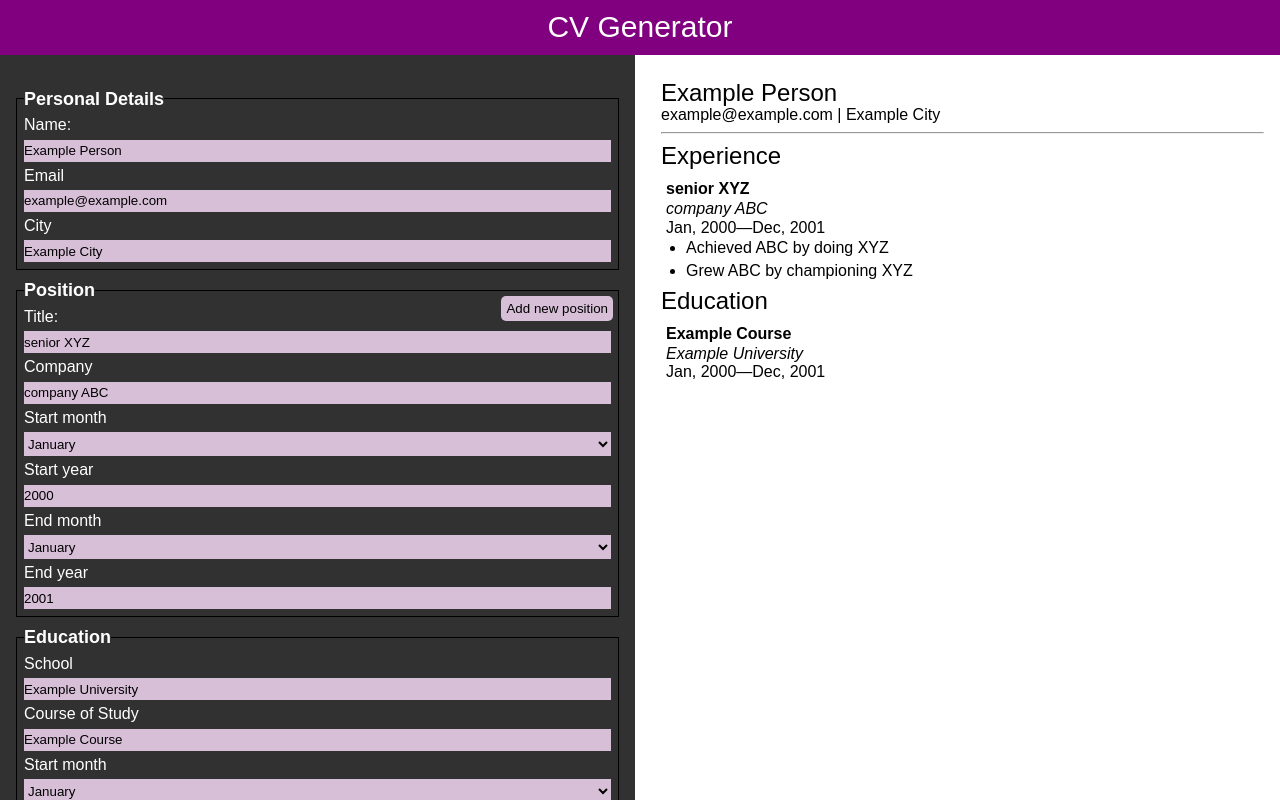
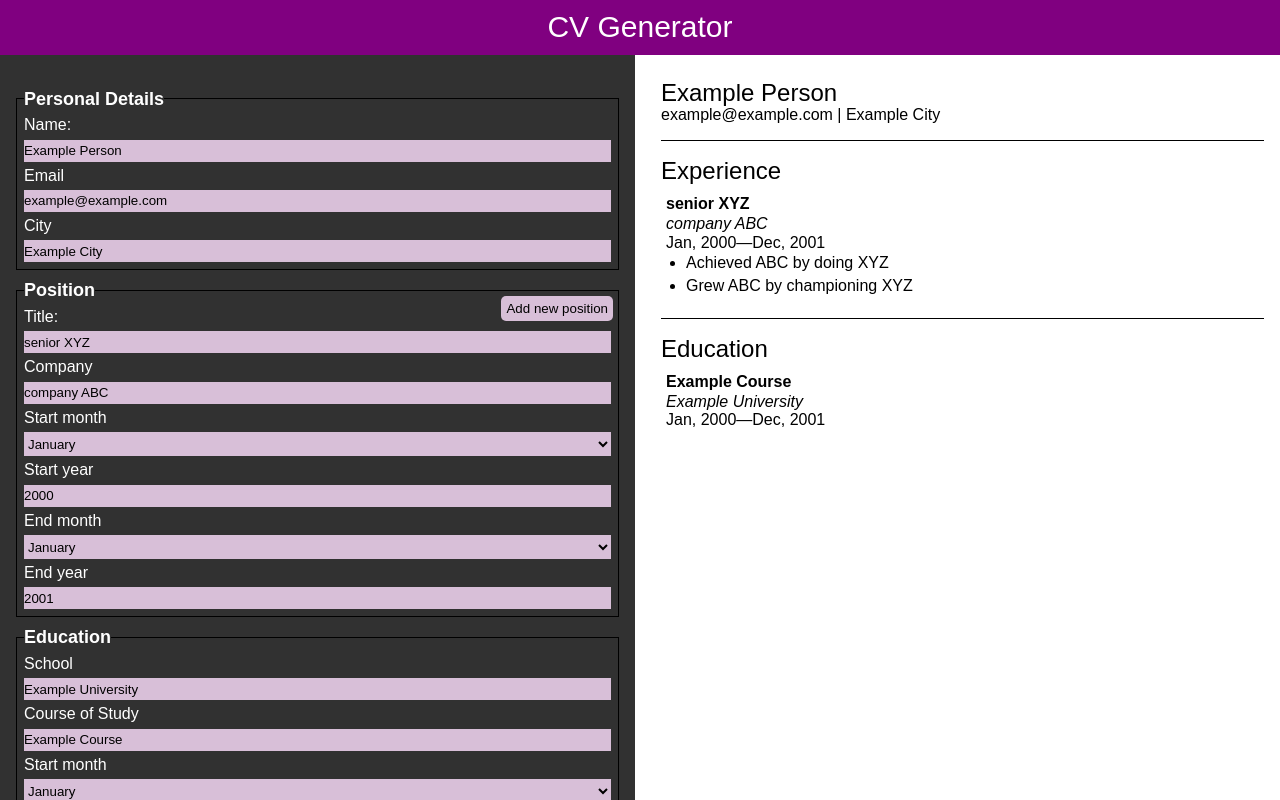
Before and after one commit to weitingyp/odin-cv-generator, a React (Vite) app: page / in a window 1280 px wide. Shown: the top 800 px of the page. Built offline with nearby package versions, Linux system fonts and the light colour scheme.

Commit message:
fix: add hr styling (after reset)

```diff
--- a/src/components.css
+++ b/src/components.css
@@ -72,6 +72,11 @@ li{
     padding: 5px;
 }
 
+.position-item:hover{
+    background-color: rgb(128, 128, 128, 0.25);
+    cursor: pointer;
+}
+
 .position-item-modal{
     position: absolute;
     top: 0;
@@ -100,3 +105,9 @@ li{
     color: white;
     cursor: pointer;
 }
+
+hr {
+    border: none;
+    border-top: 1px solid black;
+    margin: 1rem 0;
+}
--- a/src/components.jsx
+++ b/src/components.jsx
@@ -263,6 +263,7 @@ function GeneratedCV({detailsArray, positionHistory, educationArray, handleEditC
                 handleEditClick={handleEditClick}
                 handleDeleteClick={handleDeleteClick}/>
             )}
+            <hr />
             <h2>Education</h2>
             <EducationItem educationArray={educationArray}/>
         </div>
```
